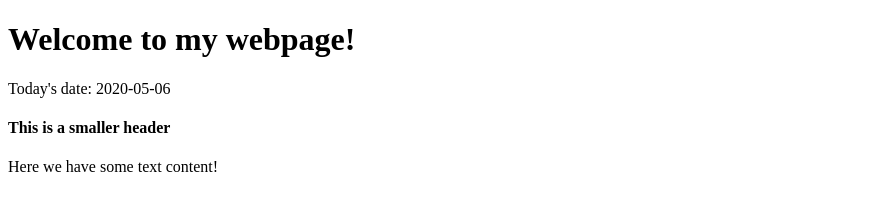
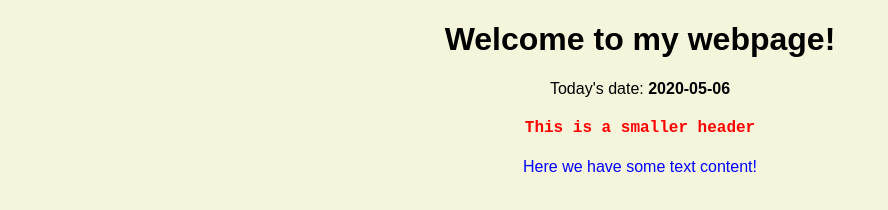
Before and after one commit to lindakapple/YACC, a plain HTML site: page index.html in a window 1280 px wide. Shown: the whole page, without its empty margins (0-888 px from the left). Drawn offline with Linux system fonts and the light colour scheme.

Commit message:
Added styles.css

```diff
--- a/index.html
+++ b/index.html
@@ -2,13 +2,14 @@
 <html>
     <head>
         <title>My webpage!</title>
+        <link rel="stylesheet" href="styles.css">
     </head>
     <body>
 
         <h1>Welcome to my webpage!</h1>
 
-        <p>Today's date: 2020-05-06</p>
+        <p>Today's date: <span id = "date">2020-05-06</span></p>
         <h4>This is a smaller header</h4>
-        <p>Here we have some text content!</p>
+        <p class="content">Here we have some text content!</p>
     </body>
 </html>
--- /dev/null
+++ b/styles.css
@@ -0,0 +1,18 @@
+body {
+    text-align: center;
+    background-color: beige;
+    font-family: Arial, Helvetica, sans-serif;
+}
+
+h4 {
+    color: red;
+    font-family: 'Courier New', Courier, monospace;
+}
+
+#date {
+    font-weight: bold;
+}
+
+.content {
+    color: blue;
+}
```
